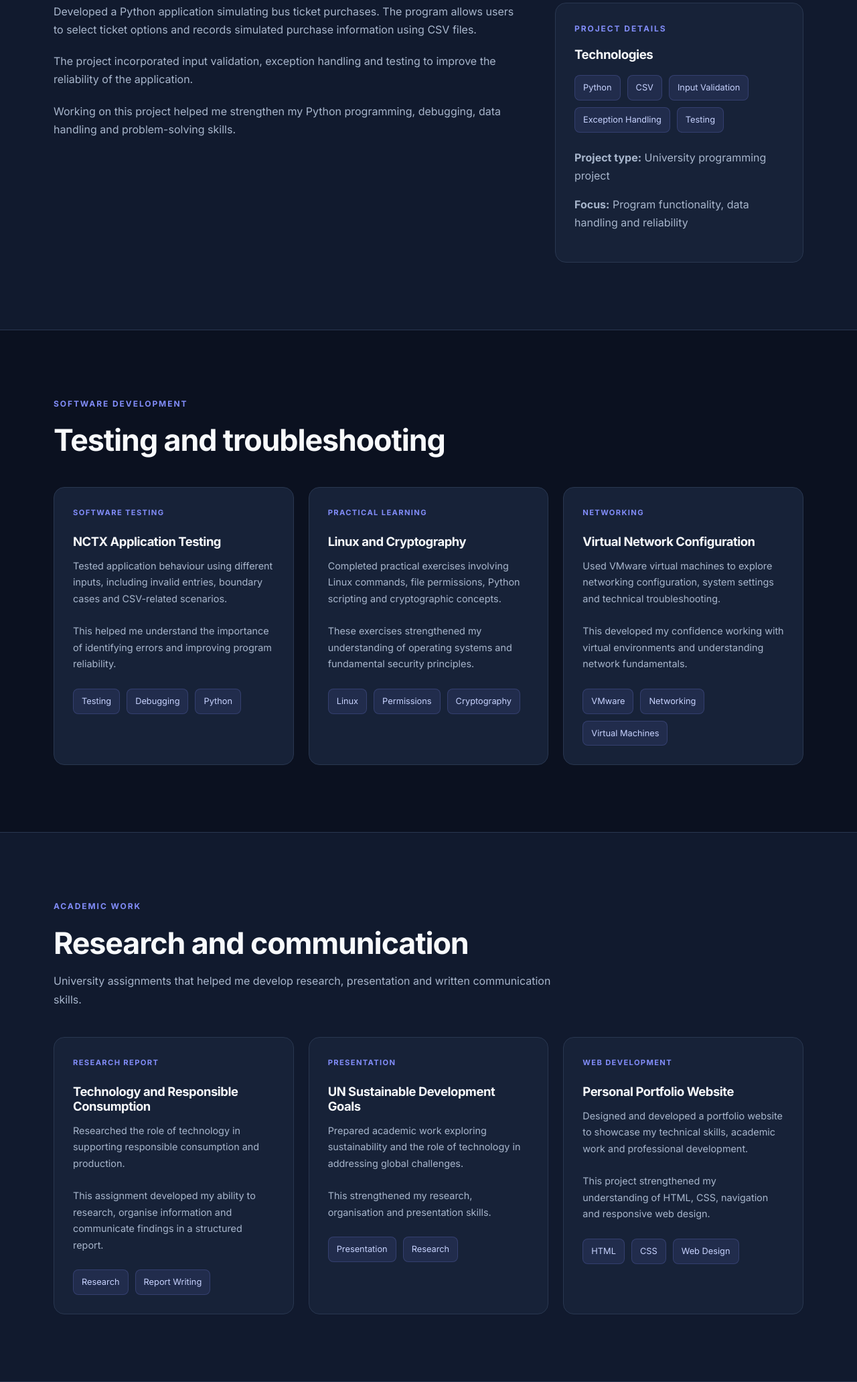
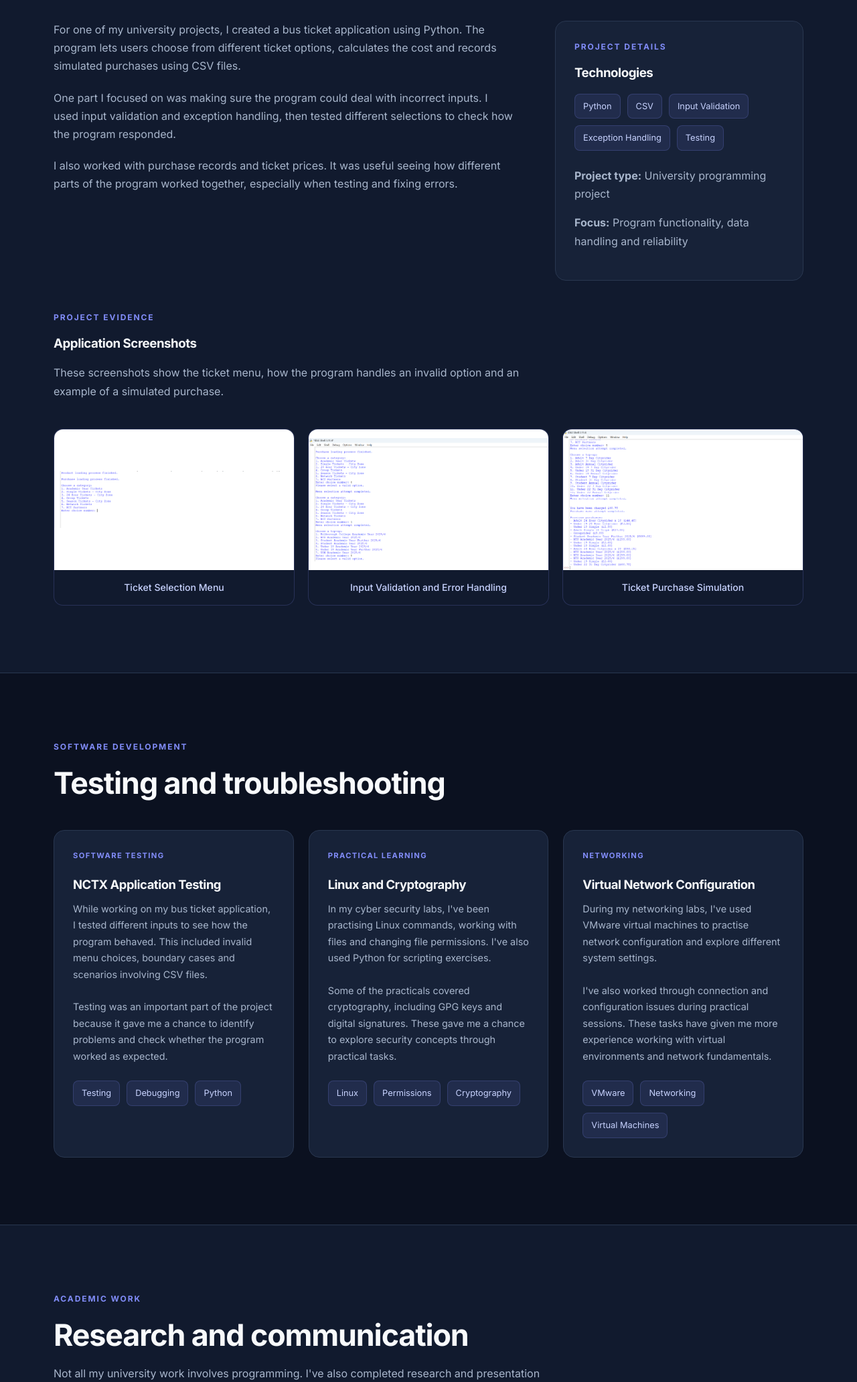
Before and after one commit to ShikhaThakker1234/cyber-security-portfolio, a plain HTML site: page work.html in a window 1280 px wide. Shown: the part 737-2800 px from the top of the page at 67% size. Drawn offline with Linux system fonts and the light colour scheme.

Commit message:
Update work.html

```diff
--- a/work.html
+++ b/work.html
@@ -17,6 +17,50 @@
           rel="stylesheet">
 
     <link rel="stylesheet" href="style.css">
+
+    <style>
+        .project-screenshots {
+            display: grid;
+            grid-template-columns: repeat(
+                auto-fit,
+                minmax(min(100%, 260px), 1fr)
+            );
+            gap: 20px;
+            margin-top: 30px;
+        }
+
+        .project-screenshots figure {
+            margin: 0;
+            min-width: 0;
+            overflow: hidden;
+            background: #111a2e;
+            border: 1px solid rgba(129, 140, 248, 0.2);
+            border-radius: 14px;
+        }
+
+        .project-screenshots img {
+            display: block;
+            width: 100%;
+            height: 210px;
+            object-fit: contain;
+            background: #ffffff;
+        }
+
+        .project-screenshots figcaption {
+            padding: 14px 12px;
+            color: #c7d2fe;
+            font-size: 0.88rem;
+            font-weight: 500;
+            text-align: center;
+        }
+
+        @media (max-width: 600px) {
+            .project-screenshots img {
+                height: auto;
+                max-height: 260px;
+            }
+        }
+    </style>
 </head>
 
 <body>
@@ -50,10 +94,11 @@
                 <h1>Projects and practical experience.</h1>
 
                 <p>
-                    A selection of programming projects,
-                    technical exercises and university
-                    assignments that demonstrate my
-                    developing skills and interests.
+                    Here are some of the projects I've worked
+                    on during university, from writing Python
+                    programs to working with Linux and
+                    virtual networks. I've included what
+                    I worked on and what I learnt along the way.
                 </p>
             </div>
 
@@ -76,28 +121,31 @@
                     <div class="about-text">
 
                         <p>
-                            Developed a Python application
-                            simulating bus ticket purchases.
-                            The program allows users to
-                            select ticket options and
-                            records simulated purchase
-                            information using CSV files.
+                            For one of my university projects,
+                            I created a bus ticket application
+                            using Python. The program lets
+                            users choose from different ticket
+                            options, calculates the cost and
+                            records simulated purchases
+                            using CSV files.
                         </p>
 
                         <p>
-                            The project incorporated
-                            input validation, exception
-                            handling and testing to
-                            improve the reliability
-                            of the application.
+                            One part I focused on was making
+                            sure the program could deal with
+                            incorrect inputs. I used input
+                            validation and exception handling,
+                            then tested different selections
+                            to check how the program responded.
                         </p>
 
                         <p>
-                            Working on this project
-                            helped me strengthen my
-                            Python programming,
-                            debugging, data handling
-                            and problem-solving skills.
+                            I also worked with purchase
+                            records and ticket prices.
+                            It was useful seeing how
+                            different parts of the program
+                            worked together, especially
+                            when testing and fixing errors.
                         </p>
 
                     </div>
@@ -131,6 +179,63 @@
 
                 </div>
 
+                <!-- PYTHON PROJECT SCREENSHOTS -->
+                <div class="section-heading"
+                     style="margin-top: 45px;">
+
+                    <p class="eyebrow">PROJECT EVIDENCE</p>
+
+                    <h3>Application Screenshots</h3>
+
+                    <p>
+                        These screenshots show the ticket
+                        menu, how the program handles
+                        an invalid option and an example
+                        of a simulated purchase.
+                    </p>
+
+                </div>
+
+                <div class="project-screenshots">
+
+                    <figure>
+                        <img
+                            src="ticket-menu.png"
+                            alt="Python application displaying seven bus ticket categories"
+                            loading="lazy"
+                        >
+
+                        <figcaption>
+                            Ticket Selection Menu
+                        </figcaption>
+                    </figure>
+
+                    <figure>
+                        <img
+                            src="input-validation.png"
+                            alt="Python application rejecting invalid ticket selections"
+                            loading="lazy"
+                        >
+
+                        <figcaption>
+                            Input Validation and Error Handling
+                        </figcaption>
+                    </figure>
+
+                    <figure>
+                        <img
+                            src="ticket-purchase.png"
+                            alt="Python application displaying a simulated purchase and purchase history"
+                            loading="lazy"
+                        >
+
+                        <figcaption>
+                            Ticket Purchase Simulation
+                        </figcaption>
+                    </figure>
+
+                </div>
+
             </div>
 
         </section>
@@ -154,18 +259,20 @@
                     <h3>NCTX Application Testing</h3>
 
                     <p>
-                        Tested application behaviour
-                        using different inputs,
-                        including invalid entries,
-                        boundary cases and
-                        CSV-related scenarios.
+                        While working on my bus ticket
+                        application, I tested different
+                        inputs to see how the program
+                        behaved. This included invalid
+                        menu choices, boundary cases
+                        and scenarios involving CSV files.
                     </p>
 
                     <p>
-                        This helped me understand
-                        the importance of identifying
-                        errors and improving program
-                        reliability.
+                        Testing was an important part
+                        of the project because it gave
+                        me a chance to identify problems
+                        and check whether the program
+                        worked as expected.
                     </p>
 
                     <div class="project-tags">
@@ -185,18 +292,21 @@
                     <h3>Linux and Cryptography</h3>
 
                     <p>
-                        Completed practical exercises
-                        involving Linux commands,
-                        file permissions, Python
-                        scripting and cryptographic
-                        concepts.
+                        In my cyber security labs,
+                        I've been practising Linux
+                        commands, working with files
+                        and changing file permissions.
+                        I've also used Python for
+                        scripting exercises.
                     </p>
 
                     <p>
-                        These exercises strengthened
-                        my understanding of operating
-                        systems and fundamental
-                        security principles.
+                        Some of the practicals covered
+                        cryptography, including GPG
+                        keys and digital signatures.
+                        These gave me a chance to
+                        explore security concepts
+                        through practical tasks.
                     </p>
 
                     <div class="project-tags">
@@ -216,16 +326,20 @@
                     <h3>Virtual Network Configuration</h3>
 
                     <p>
-                        Used VMware virtual machines
-                        to explore networking
-                        configuration, system settings
-                        and technical troubleshooting.
+                        During my networking labs,
+                        I've used VMware virtual
+                        machines to practise network
+                        configuration and explore
+                        different system settings.
                     </p>
 
                     <p>
-                        This developed my confidence
-                        working with virtual
-                        environments and understanding
+                        I've also worked through
+                        connection and configuration
+                        issues during practical sessions.
+                        These tasks have given me
+                        more experience working with
+                        virtual environments and
                         network fundamentals.
                     </p>
 
@@ -251,10 +365,11 @@
                     <h2>Research and communication</h2>
 
                     <p>
-                        University assignments that
-                        helped me develop research,
-                        presentation and written
-                        communication skills.
+                        Not all my university work
+                        involves programming. I've
+                        also completed research and
+                        presentation assignments
+                        on technology and sustainability.
                     </p>
                 </div>
 
@@ -272,18 +387,17 @@
                         </h3>
 
                         <p>
-                            Researched the role of
-                            technology in supporting
-                            responsible consumption
-                            and production.
+                            For this assignment, I
+                            researched how technology
+                            can support responsible
+                            consumption and production.
                         </p>
 
                         <p>
-                            This assignment developed
-                            my ability to research,
-                            organise information
-                            and communicate findings
-                            in a structured report.
+                            I had to find relevant
+                            information, organise
+                            my research and present
+                            my findings in a report.
                         </p>
 
                         <div class="project-tags">
@@ -305,17 +419,19 @@
                         </h3>
 
                         <p>
-                            Prepared academic work
-                            exploring sustainability
-                            and the role of technology
-                            in addressing global
-                            challenges.
+                            I prepared academic work
+                            looking at the United Nations
+                            Sustainable Development Goals
+                            and how technology relates
+                            to global challenges.
                         </p>
 
                         <p>
-                            This strengthened my
-                            research, organisation
-                            and presentation skills.
+                            The assignment involved
+                            researching the topic,
+                            deciding which information
+                            to include and presenting
+                            it clearly.
                         </p>
 
                         <div class="project-tags">
@@ -336,18 +452,21 @@
                         </h3>
 
                         <p>
-                            Designed and developed
-                            a portfolio website to
-                            showcase my technical
-                            skills, academic work
-                            and professional development.
+                            I created this website
+                            to keep my projects,
+                            technical skills and
+                            learning in one place.
+                            I wanted something I
+                            could share when applying
+                            for placements.
                         </p>
 
                         <p>
-                            This project strengthened
-                            my understanding of HTML,
-                            CSS, navigation and
-                            responsive web design.
+                            I worked with HTML and CSS
+                            to build the pages, organise
+                            the navigation and make
+                            the layout work on different
+                            screen sizes.
                         </p>
 
                         <div class="project-tags">
@@ -374,9 +493,10 @@
                 <h2>Learning through practice.</h2>
 
                 <p>
-                    Explore how my technical knowledge
-                    and professional skills have
-                    developed over time.
+                    Visit my learning log to see
+                    what I've been studying and
+                    how I've been building my
+                    technical knowledge.
                 </p>
 
                 <div class="hero-buttons">
```
